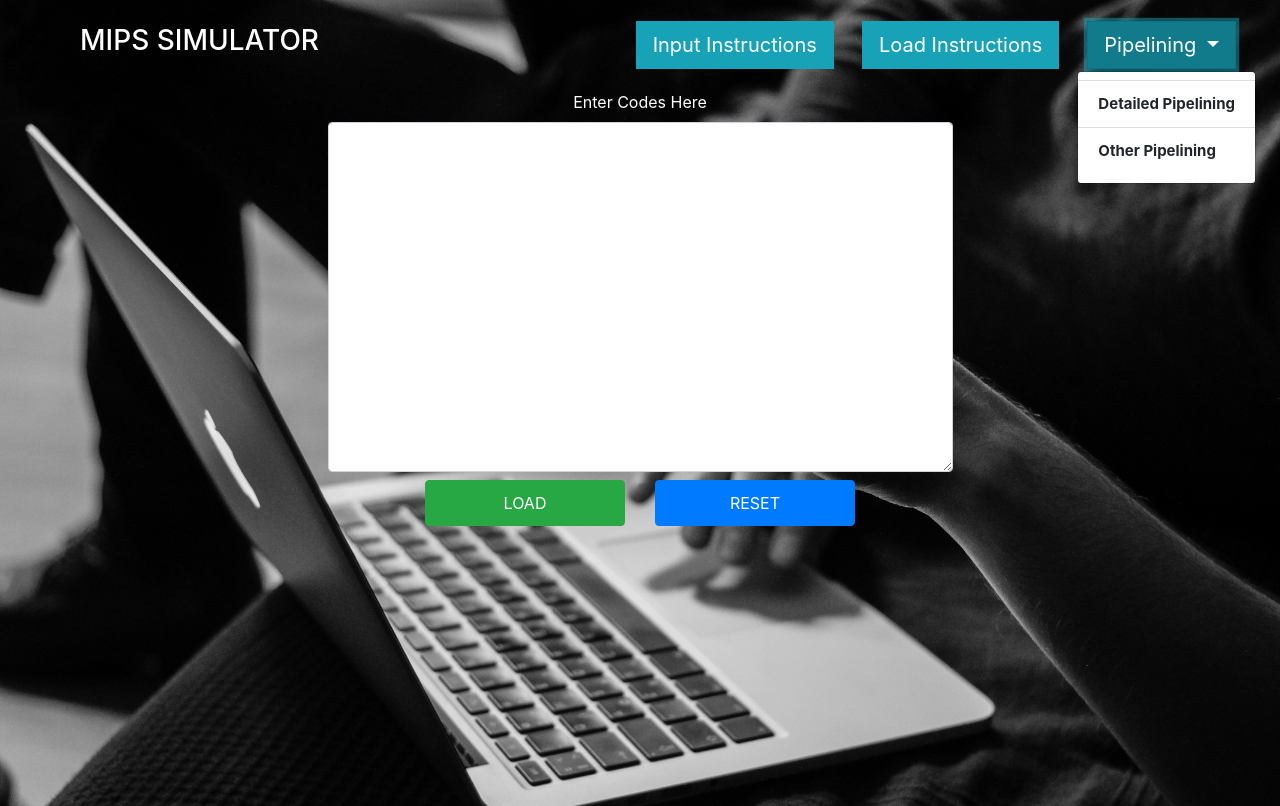
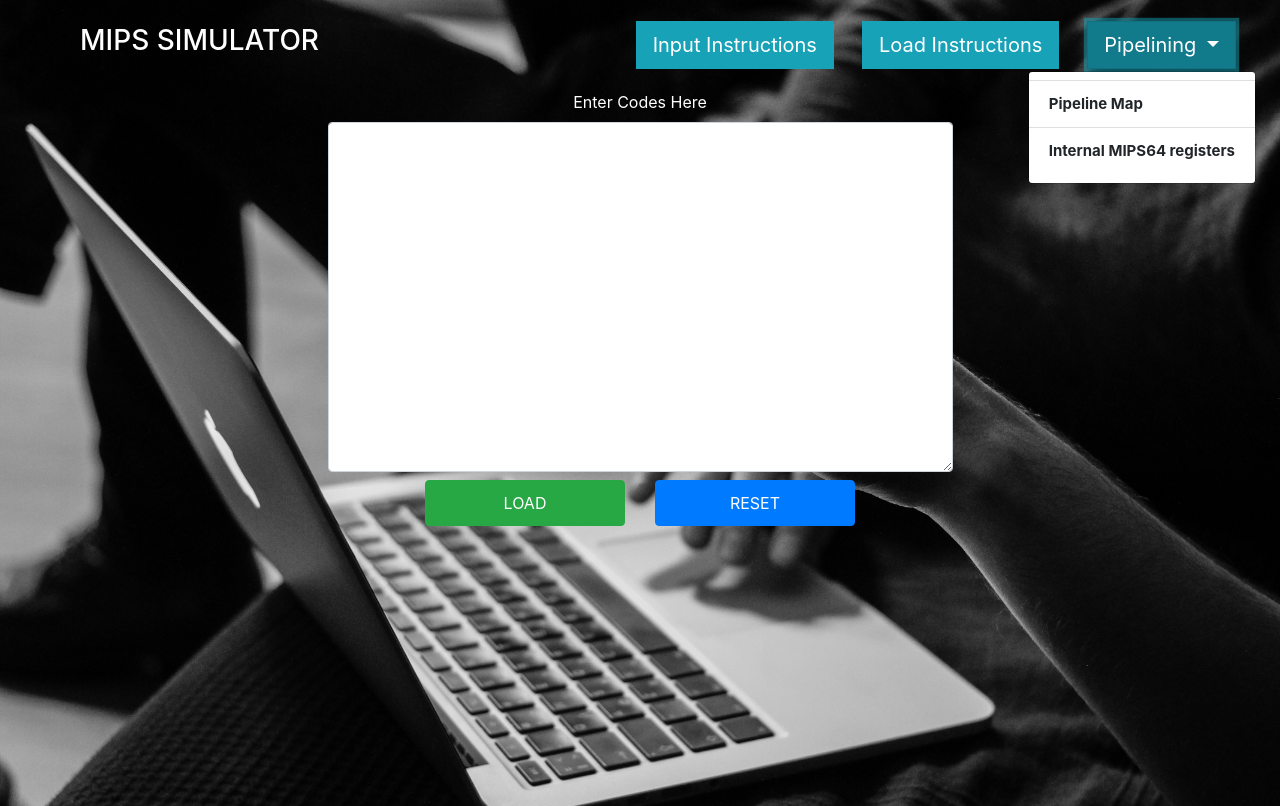
Before and after one commit to homeostaceys/microMIPS, a Django app: template microMIPs/mips/templates/mips/index.html in a window 1280 px wide, after a click on "Pipelining". Run offline with Django 3.2, Linux system fonts and the light colour scheme; the template is opened without the code that fills it, so the values that code supplies are empty; parts of the project's set-up code (start-up, migrations or seed data) failed here and were passed over; some libraries are stand-ins or nearby versions.

Commit message:
update header.html labels

```diff
--- a/microMIPs/mips/templates/mips/extends/header.html
+++ b/microMIPs/mips/templates/mips/extends/header.html
@@ -41,8 +41,8 @@
                           <button class="btn btn-info btn-lg dropdown-toggle" type="button" data-toggle="dropdown">Pipelining
                           <span class="caret"></span></button>
                           <ul class="dropdown-menu dropdown-menu-right list-group-flush">
-                            <li><a  class="dropdown-item font-weight-bold list-group-item" href="{% url 'mips:pipeline' %}">Detailed Pipelining</a></li>
-                            <li><a   class="dropdown-item font-weight-bold list-group-item" href="#">Other Pipelining</a></li>
+                            <li><a  class="dropdown-item font-weight-bold list-group-item" href="{% url 'mips:pipeline' %}">Pipeline Map</a></li>
+                            <li><a   class="dropdown-item font-weight-bold list-group-item" href="#">Internal MIPS64 registers</a></li>
                           </ul>
                         </div>
                     </li>
```
